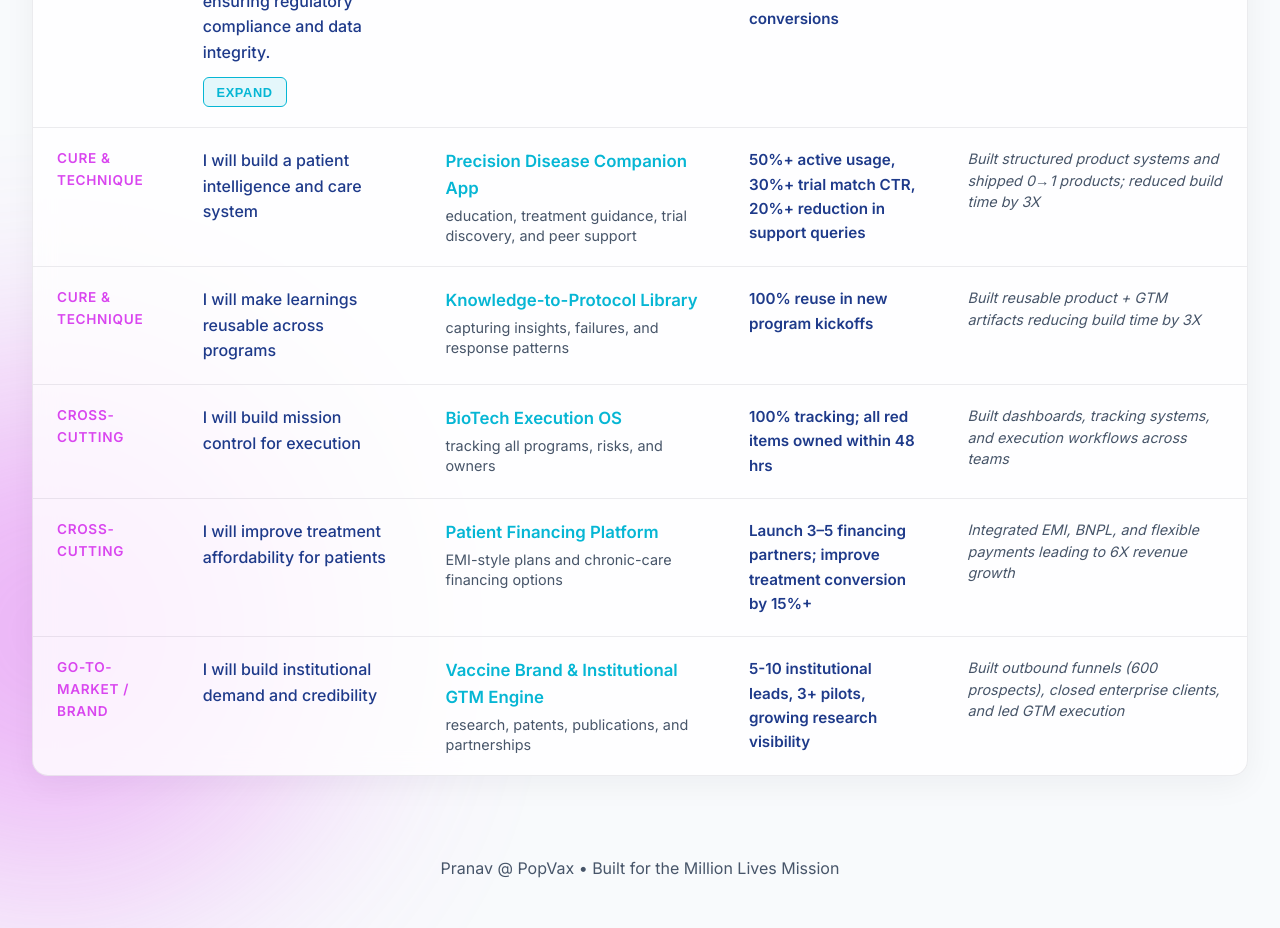
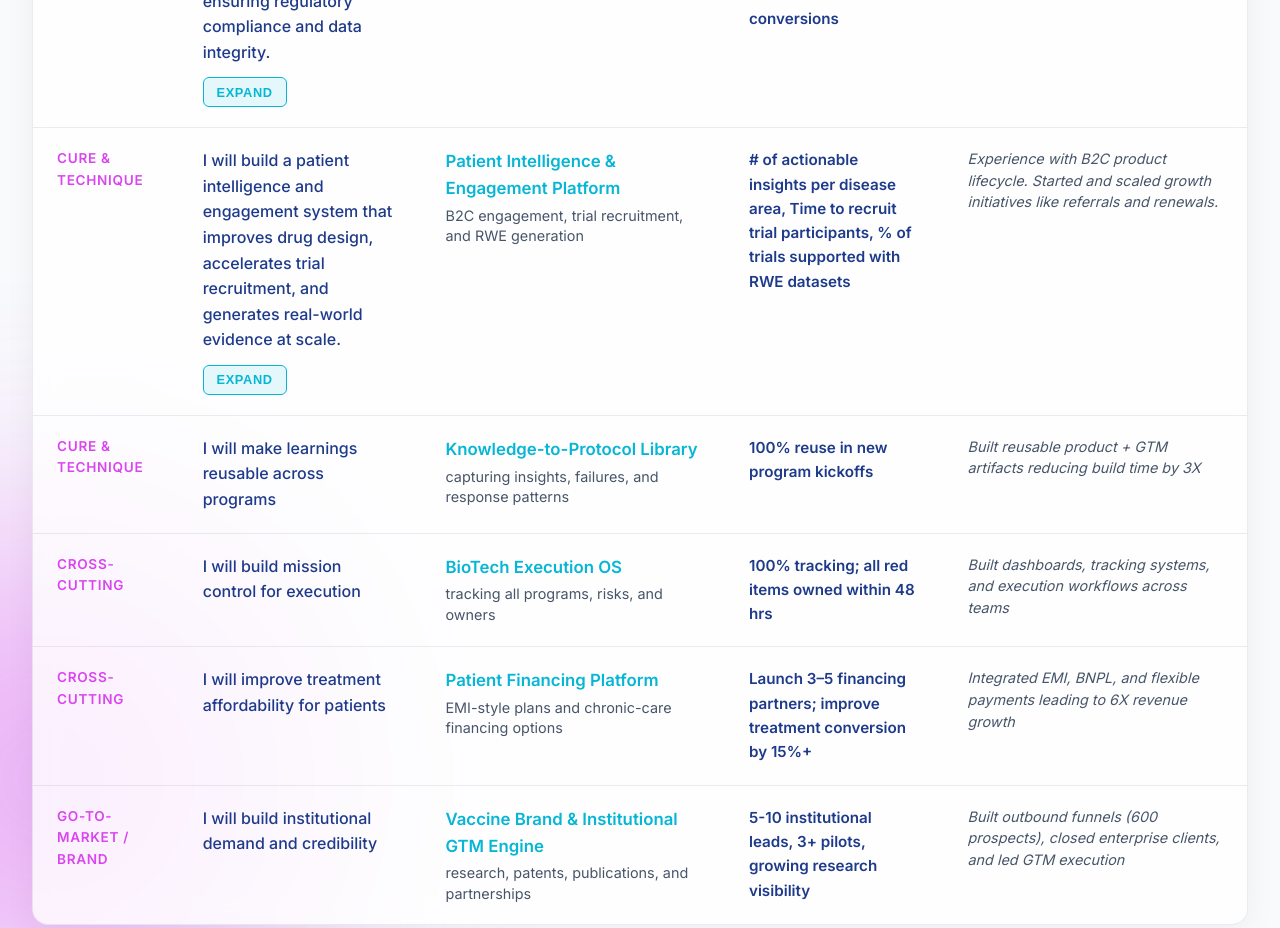
Before and after one commit to pran-av/popvax_pitch, a React (Vite) app: page / in a window 1280 px wide. Shown: the part 2280-3208 px from the top of the page. Built offline with nearby package versions, Linux system fonts and the light colour scheme.

Commit message:
Patient Intelligence & Engagement Platform

```diff
--- a/src/components/Roadmap.jsx
+++ b/src/components/Roadmap.jsx
@@ -76,23 +76,34 @@ const roadmapData = [
       "ALCOA+ principles for Good Laboratory Practices classification",
       "Data Residency Requirements and GDPR for transfers",
       "Either internal data sharing becomes a bottleneck and slows down research or becomes loose enough to risk data privacy",
-      "Difficulty finding talent"
+      "Difficuly finding talent"
     ],
     how: [
       "Guardrails to avoid human errors: Machines should be linked to internal systems to record state, scientist info, and sample info digitally for every experiment.",
       "AI driven audit logs so any mistakes are caught early instead of during regulatory audits risking the entire drug.",
       "Implement Deny by Default data security architecture along with strict role based access control with multiparty approval system.",
-      "University programs to build interest in young scientists and include them in gaining research experience through internships.",
+      "University programs to build interest in young scientists and include them in gaining research experience through internships. Convert internship to full time.",
       "Improve public brand reviews and work benefits to attract more talent."
     ]
   },
   {
     front: "Cure & Technique",
-    pointer: "I will build a patient intelligence and care system",
-    initiative: "Precision Disease Companion App",
-    initiativeDesc: "education, treatment guidance, trial discovery, and peer support",
-    metric: "50%+ active usage, 30%+ trial match CTR, 20%+ reduction in support queries",
-    caseStudies: "Built structured product systems and shipped 0→1 products; reduced build time by 3X"
+    pointer: "I will build a patient intelligence and engagement system that improves drug design, accelerates trial recruitment, and generates real-world evidence at scale.",
+    initiative: "Patient Intelligence & Engagement Platform",
+    initiativeDesc: "B2C engagement, trial recruitment, and RWE generation",
+    metric: "# of actionable insights per disease area, Time to recruit trial participants, % of trials supported with RWE datasets",
+    caseStudies: "Experience with B2C product lifecycle. Started and scaled growth initiatives like referrals and renewals.",
+    industryBehavior: [
+      "The drug adoption in the market depends on the market sentiment, like which side effects are less desired. Hence building a good Target Product Profile becomes crucial.",
+      "Difficulty to find right patients for clinical trials and high drop out rates in clinical trials",
+      "Trials require a lot of data for comparison and to prove Real World Effectiveness of the drug"
+    ],
+    how: [
+      "Start building Patient Self Help Groups from the very beginning - this will help with access to patient perspectives regarding logistics, finances, physical and mental impacts.",
+      "Use the same Self Help Group pipeline to build a brand so that candidates for clinical trials can be identified faster through referrals and word of mouth",
+      "Host Doctor-Scientist conferences or podcasts as a brand building measure. Branding should also help with getting faster permissions for trials.",
+      "B2C initiative providing personalised healthcare support or improving quality of life like biomarker tracking. Access to control data for faster trial evidence."
+    ]
   },
   {
     front: "Cure & Technique",
```
Also changed, not shown: 1 other file (tests, documents, lock files or other folders).
